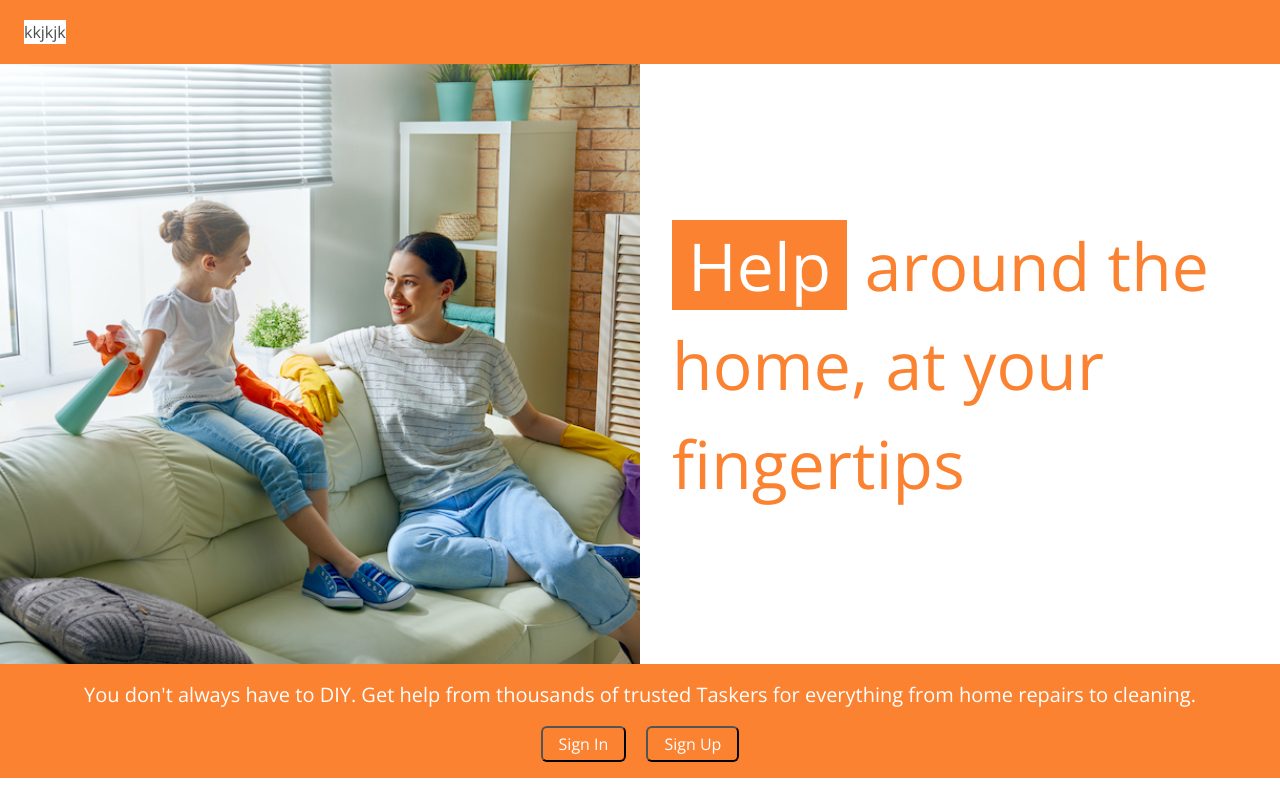
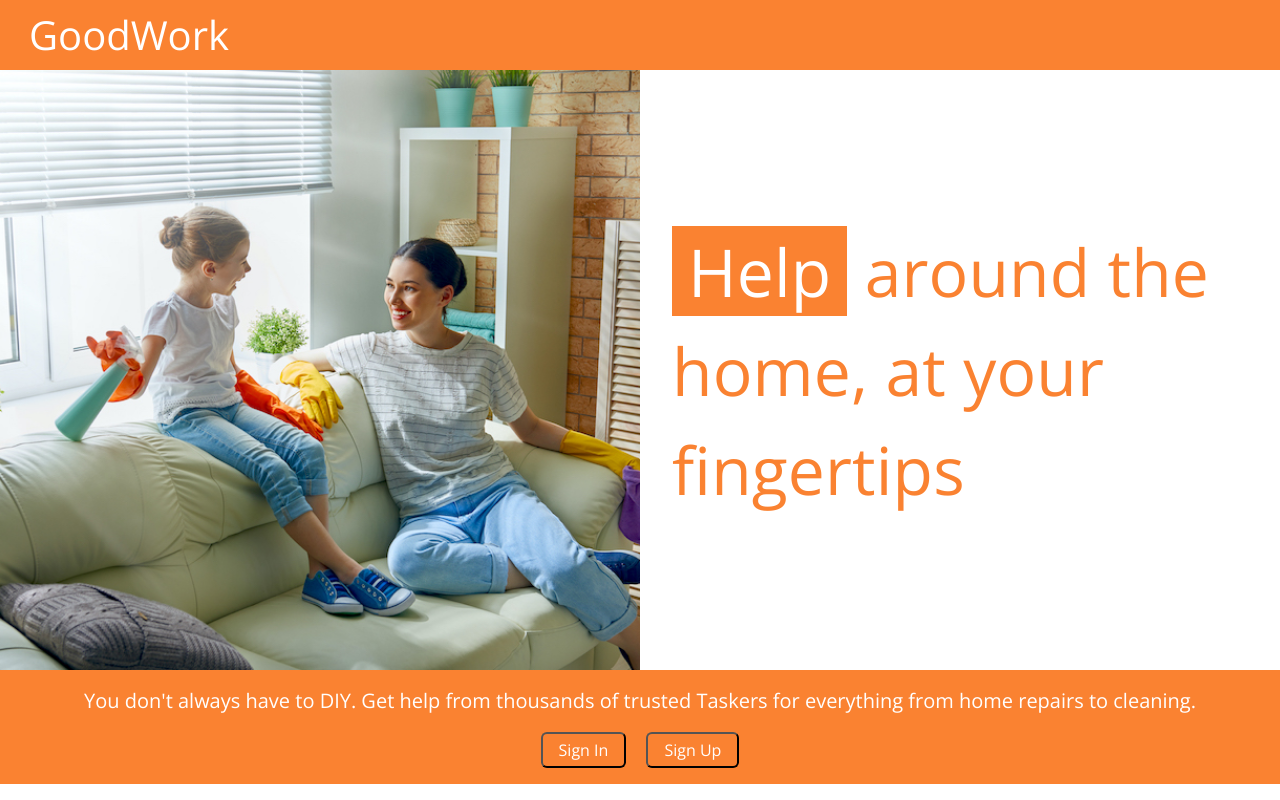
Before and after one commit to EdeniltonBorba/GoodWork, a React (Create React App) app: page / in a window 1280 px wide. Built offline with nearby package versions, Linux system fonts and the light colour scheme.

Commit message:
add logo

```diff
--- a/src/components/Logo/index.js
+++ b/src/components/Logo/index.js
@@ -5,7 +5,7 @@ import { StyleLogo } from '../Logo/styles';
 function Logo() {
     return (
         <StyleLogo>
-            kkjkjk
+            GoodWork
         </StyleLogo>
     )
 }
--- a/src/components/Logo/styles.js
+++ b/src/components/Logo/styles.js
@@ -1,6 +1,11 @@
 import styled from 'styled-components';
 
 export const StyleLogo = styled.div`
-background-color: white;
-
+    color: white;
+    background-color: '#fa8231';
+    text-align: "center";
+    font-size: 100%;
+    font-weight: "normal";
+    padding: 5px;
+    font-size: 40px;
 `;
```
